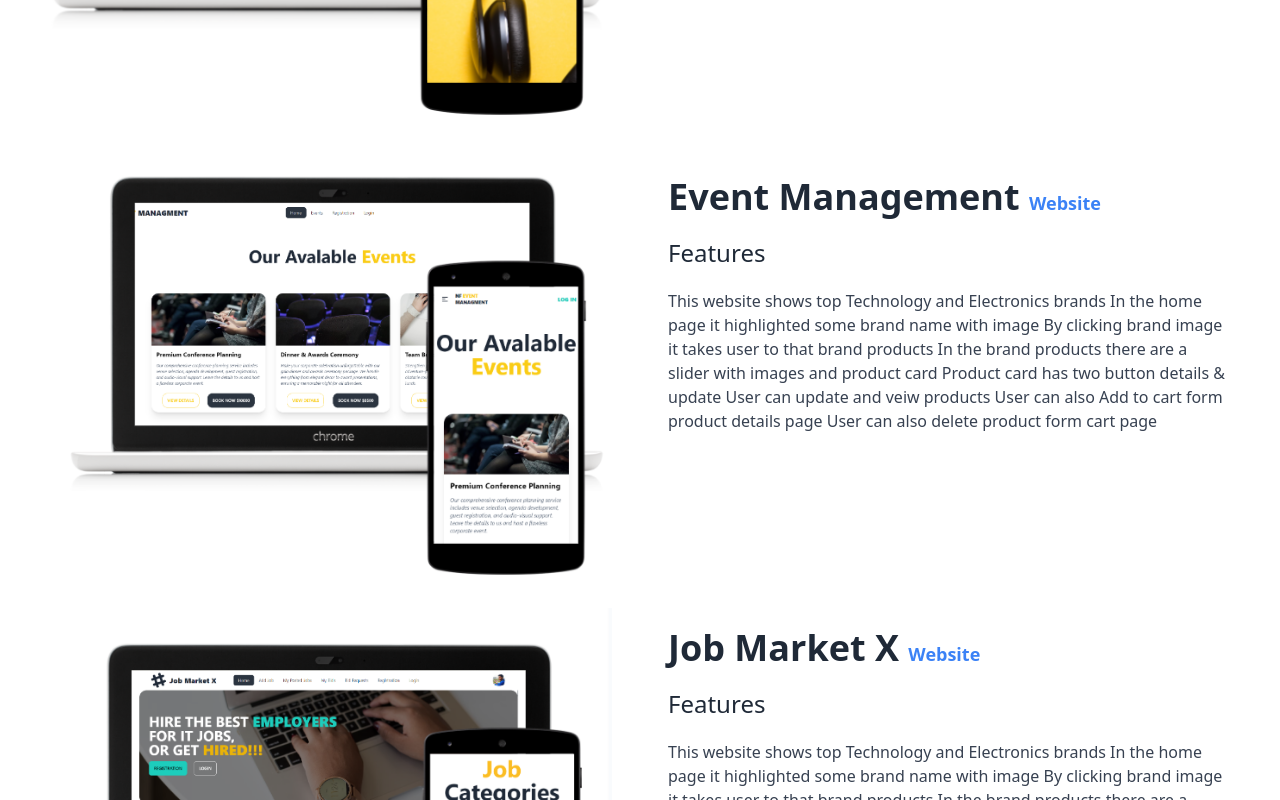
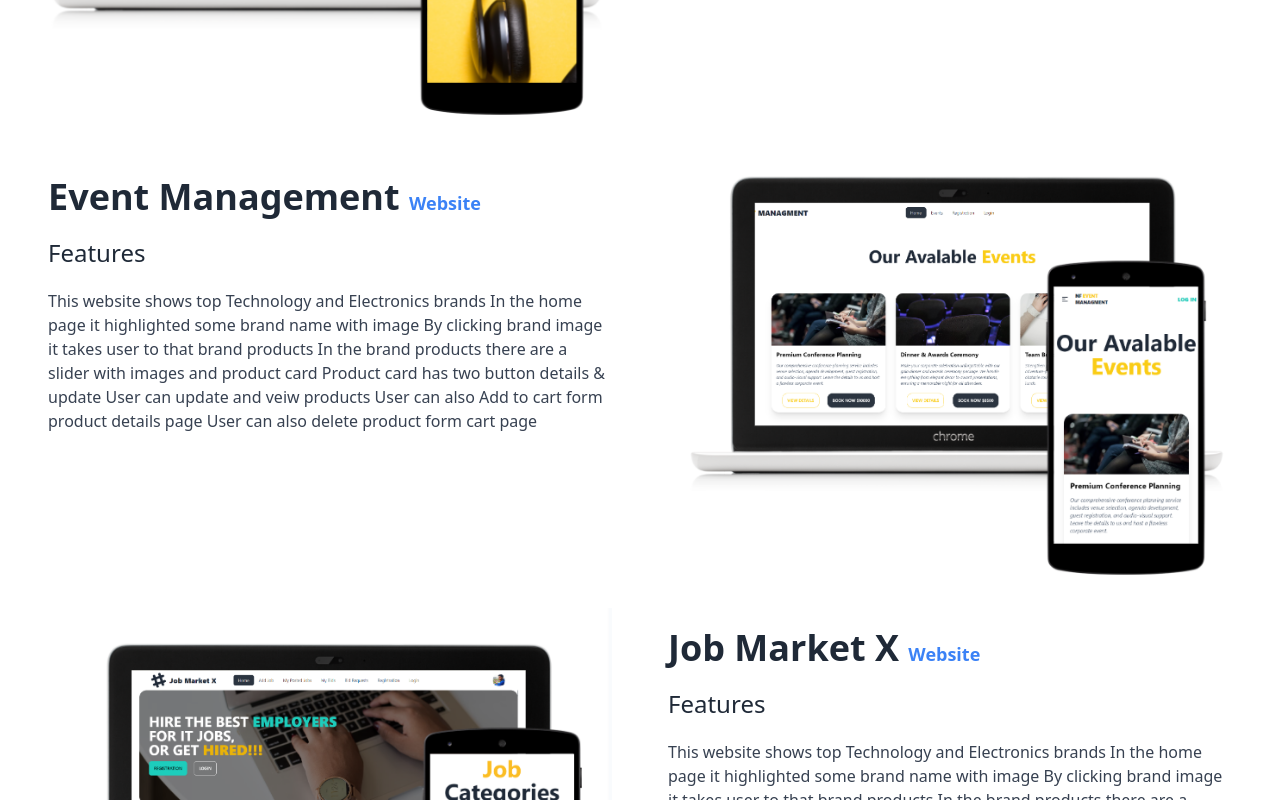
Before and after one commit to NFRIDOY/nfridoy-portfolio, a React (Vite) app: page /projects in a window 1280 px wide. Shown: the part 526-1326 px from the top of the page. Built offline with nearby package versions, Linux system fonts and the light colour scheme.

Commit message:
Project Flex row reverse

```diff
--- a/src/pages/Projects/Projects.jsx
+++ b/src/pages/Projects/Projects.jsx
@@ -37,7 +37,7 @@
 
                         </div>
                     </section>
-                    <section className='flex flex-col md:flex-row gap-10'>
+                    <section className='flex flex-col md:flex-row-reverse gap-10'>
                         <div className='p-2 md:w-1/2'>
                             <img src={eventManagementPCMob} alt="" />
                         </div>
```
